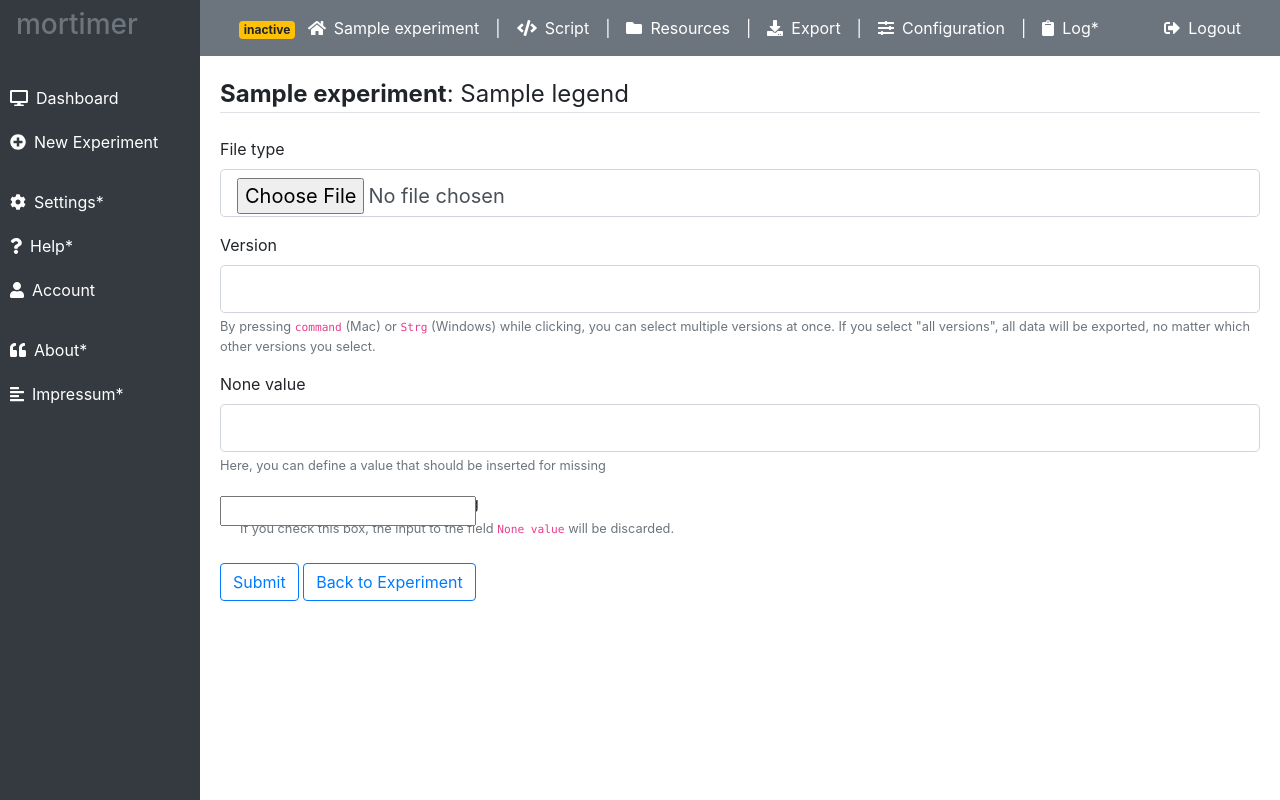
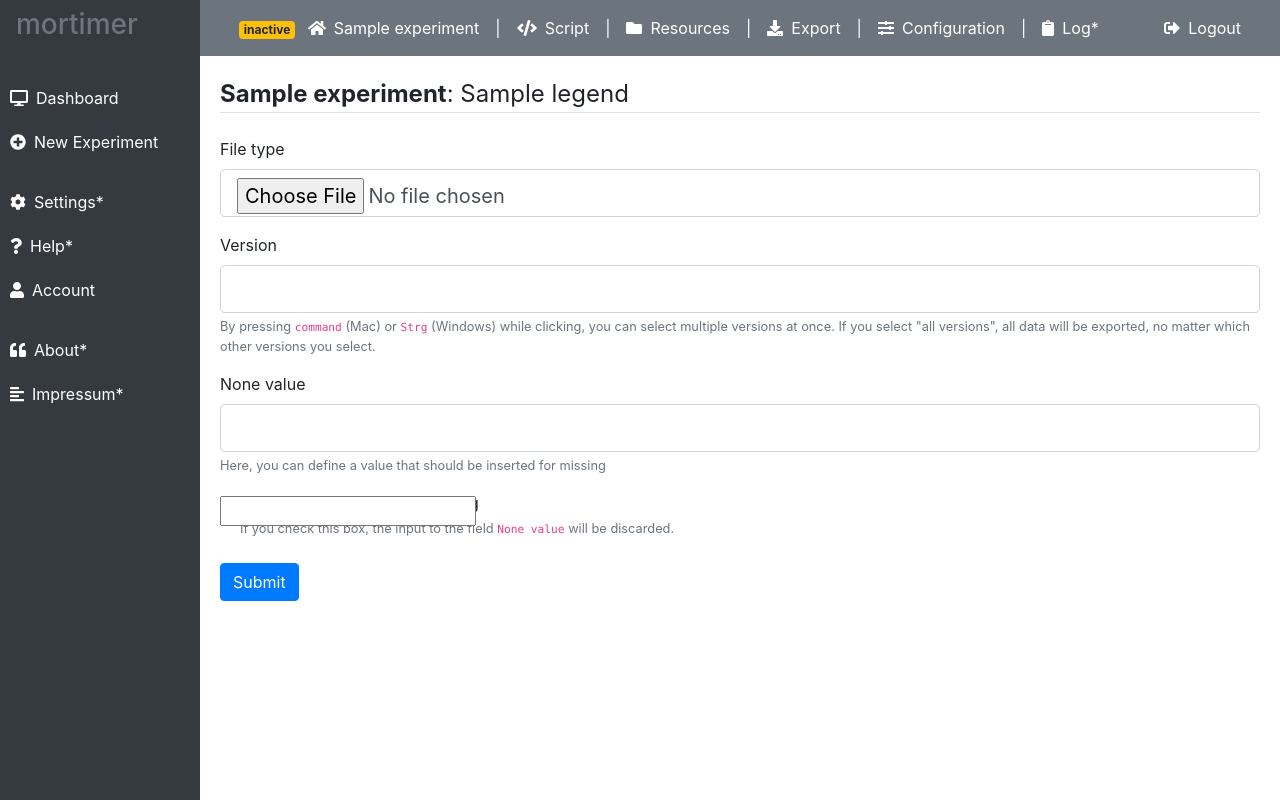
Before and after one commit to ctreffe/mortimer, a Python web app: template mortimer/templates/web_export.html in a window 1280 px wide. Run offline with Jinja, Linux system fonts and the light colour scheme; the template is opened without the code that fills it: most values are stand-ins (such as "Sample title", 1, 10 or a date in 2020); form fields are guessed from the names that the template uses; some libraries are stand-ins or nearby versions.

Commit message:
remove "back to experiment" button

```diff
--- a/mortimer/templates/web_export.html
+++ b/mortimer/templates/web_export.html
@@ -92,12 +92,7 @@
             </fieldset>
 
             <div class="form-group">
-                {{ form.submit(class="btn btn-outline-primary", id="submit")}}
-                {% if type == "web" %}
-                    <a class="btn btn-outline-primary" href="{{ url_for('web_experiments.experiment', exp_title=experiment.title, username=experiment.author) }}">Back to Experiment</a>
-                {% else %}
-                    <a class="btn btn-outline-primary" href="{{ url_for('local_experiments.local_experiment', experiment_title=experiment.title, username=experiment.author) }}">Back to Experiment</a>
-                {% endif %}
+                {{ form.submit(class="btn btn-primary", id="submit")}}
 
             </div>
         </form>
```
